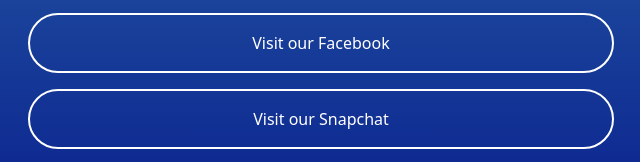
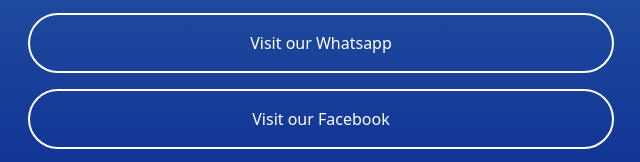
Before and after one commit to mahmoud-abu-attiya/insulator-links, a plain HTML site: page index.html in a window 1280 px wide. Shown: the part 771-933 px from the top of the page, 319-959 px from the left. Drawn offline with nearby package versions, Linux system fonts and the light colour scheme.

Commit message:
add whats app

```diff
--- a/index.html
+++ b/index.html
@@ -49,10 +49,10 @@
                   class="w-full rounded-full p-4 text-center border-2 border-white hover:bg-white hover:text-blue-700 transition">
                   Visit our Instagram
                </a>
-               <!-- <a href="https://wa.me/97433189999"
+               <a href="https://api.whatsapp.com/send/?phone=%2B97477000012&text&type=phone_number&app_absent=0"
                   class="w-full rounded-full p-4 text-center border-2 border-white hover:bg-white hover:text-blue-700 transition">
-                  Chat us on Whatsapp
-               </a> -->
+                  Visit our Whatsapp
+               </a>
                <a href="https://www.facebook.com/Insulator.qa"
                   class="w-full rounded-full p-4 text-center border-2 border-white hover:bg-white hover:text-blue-700 transition">
                   Visit our Facebook
```
